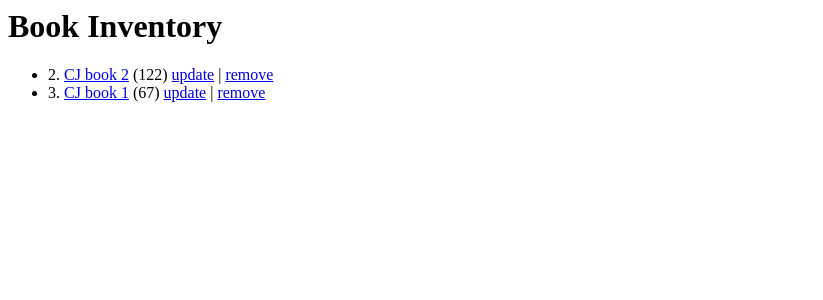
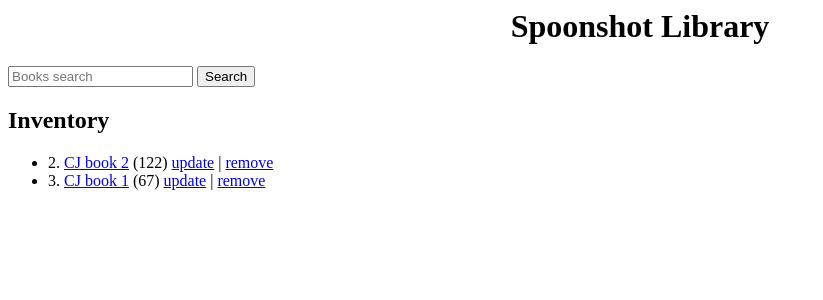
Before and after one commit to christyjoe/book-inventory, a Django app: page /home/ in a window 1280 px wide. Shown: the top 300 px of the page, without its empty margins (0-823 px from the left). Run offline with Django 3.2, Linux system fonts and the light colour scheme; data comes from the database, SQL or seed files in the repository.

Commit message:
searchstarted

```diff
--- a/home/forms.py
+++ b/home/forms.py
@@ -2,3 +2,6 @@
 
 class CountForm(forms.Form):
     count = forms.IntegerField(label='Current stock')
+
+class SearchForm(forms.Form):
+    search = forms.CharField()
--- a/home/templates/inventory.html
+++ b/home/templates/inventory.html
@@ -1,5 +1,12 @@
 {% block content %}
-  <h1>Book Inventory</h1>
+  <h1 style="text-align:center;">Spoonshot Library</h1>
+	<form method="post">
+		{% csrf_token %}
+		{{ searchform.errors }}
+	  <input name="query" type="text" placeholder="Books search">
+	  <button type="submit" name="button">Search</button>
+	</form>
+<h2>Inventory</h2>
   {% if book_list %}
   <ul>
     {% for book in book_list %}
--- a/home/urls.py
+++ b/home/urls.py
@@ -4,6 +4,7 @@
 
 urlpatterns = [
     path('', views.Inventory.as_view(), name= 'home'),
+    path('<str:gref>/search', views.InventorySearch.as_view(), name= 'inventorySearch'),
     path('<str:id>/update', views.InventoryUpdate.as_view(), name= 'inventoryUpdate'),
-    path('<str:id>/remove', views.InventoryRemove.as_view(), name= 'inventoryRemove')
+    path('<str:id>/remove', views.InventoryRemove.as_view(), name= 'inventoryRemove'),
 ]
--- a/home/views.py
+++ b/home/views.py
@@ -3,15 +3,59 @@
 from book.models import Book
 from django.views import generic
 from django.shortcuts import redirect
-from .forms import CountForm
+from django.http import HttpResponse
+from .forms import CountForm, SearchForm
 from django import forms
+import json
 
 class Inventory(generic.ListView):
-	model = Book
-
 	def get(self, request):
+		form=SearchForm
 		books=Book.objects.all()
 		return render(request, 'inventory.html', {'book_list': books})
+
+	def post(self, request):
+		form = SearchForm(request.POST)
+		print ('Entering in')
+		if form.is_valid():
+			print ('Exiting out')
+			searchtext = form.cleaned_data['search']
+		else:
+			print ("Printing errors")
+			print (form.errors)
+		return HttpResponse("No Books Found" ++ searchtext, status= 401)
+
+
+	def googleBookAPI(self, searchtext):
+		googleapikey = "AIzaSyA7sWY6q7S4-xyZ1edjWtELkVa88dziU6Q"
+		parms = {"q":searchtext, 'key':googleapikey}
+		searchBooks = []
+		try:
+			r = requests.get(url="https://www.googleapis.com/books/v1/volumes?q=searchtext&key=googleapikey")
+			my_json = r.json()
+			for i in my_json["items"]:
+				searchBook = {}
+				searchBook.title = i['volumeInfo']['title']
+				searchBook.previewLink = i["volumeInfo"]["previewLink"]
+				try:
+				    searchBook.imageThumbnail = i['volumeInfo']["imageLinks"]["thumbnail"]
+				except:
+				    searchBook.imageThumbnail = '#'
+				searchBooks.append(searchBook)
+		except:
+			searchBooks = []
+		return searchBooks
+
+
+
+
+
+class InventorySearch(generic.TemplateView):
+	def get(Self, request, gref):
+		# Google api
+		return redirect('home')
+
+
 
 class InventoryUpdate(generic.TemplateView):
 	def get(Self, request, id):
@@ -30,6 +74,7 @@
 			book.save()
 		return redirect('home')
 
+
 class InventoryRemove(generic.TemplateView):
 	def get(Self, request, id):
 		book=Book.objects.get(pk=id)
```
